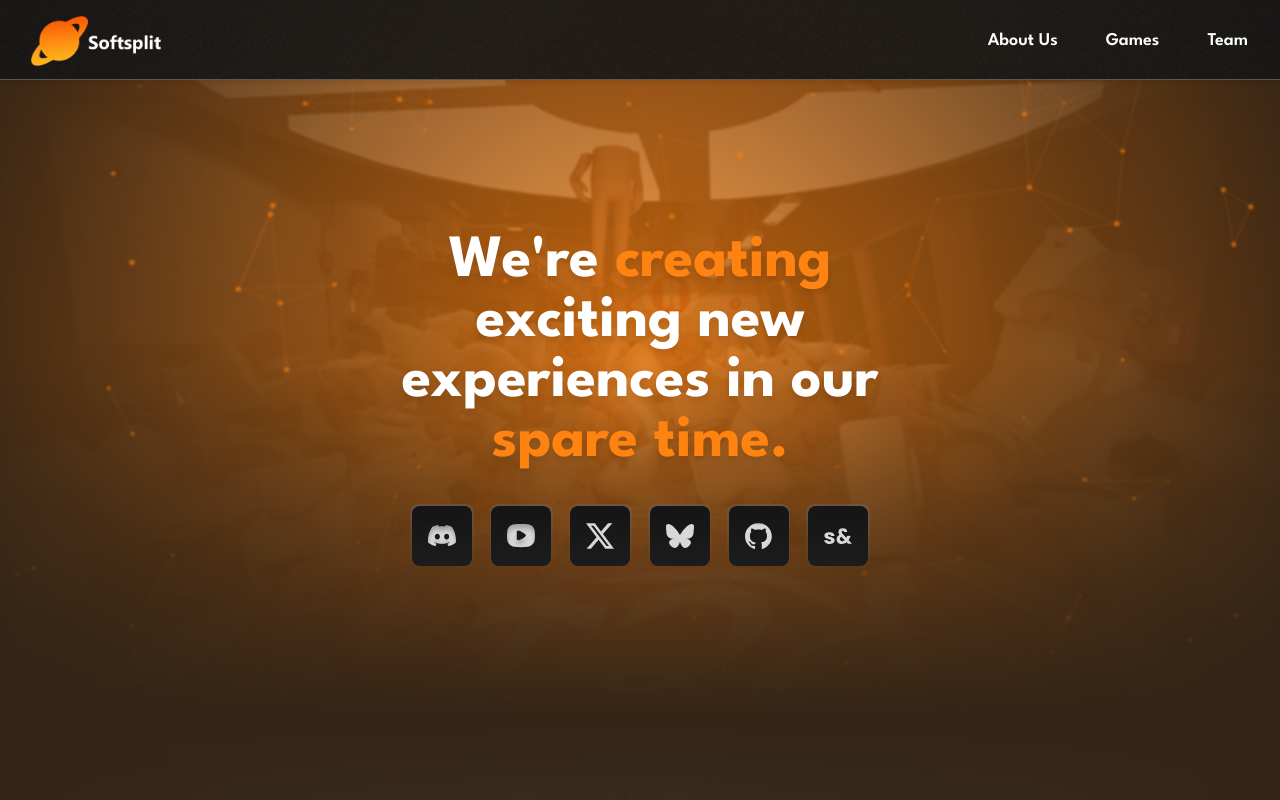
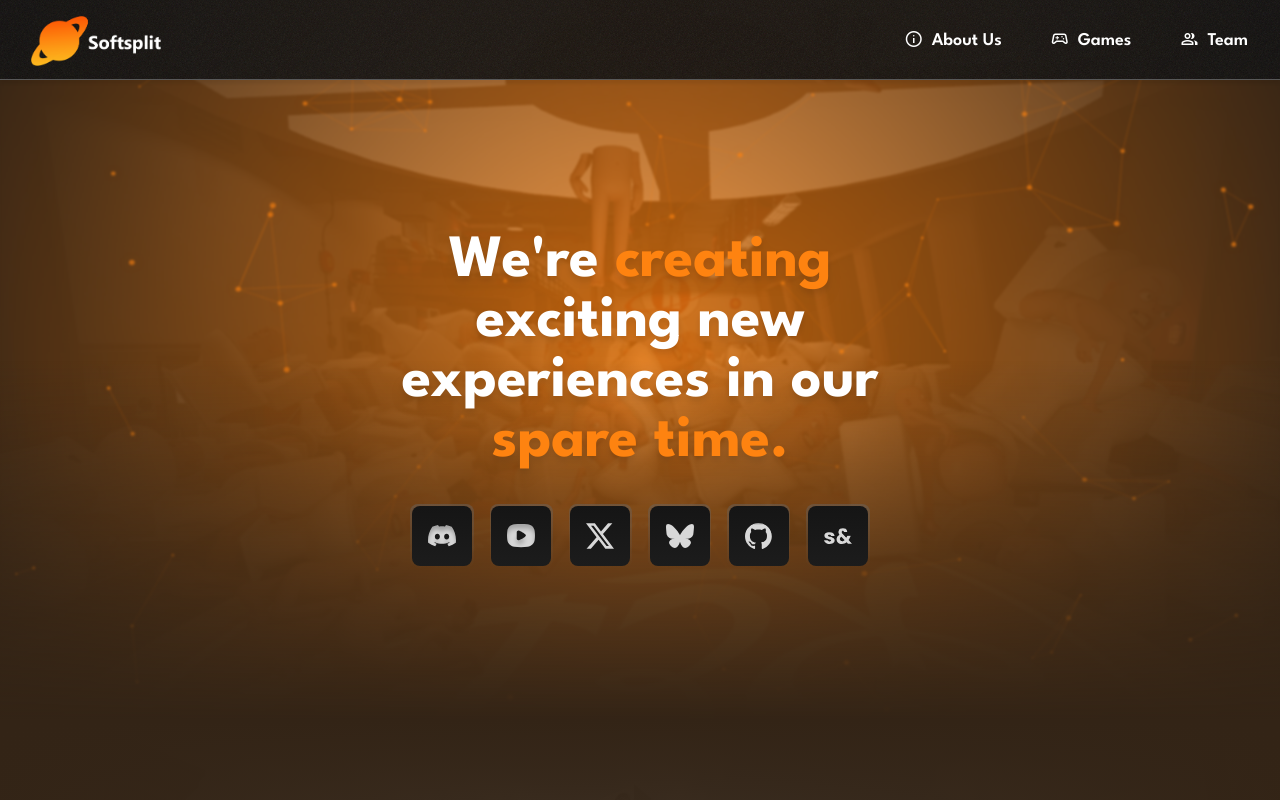
Before and after one commit to Softsplit/softsplit.web, an Angular app: page / in a window 1280 px wide. Shown: the top 800 px of the page. Built offline with nearby package versions, Linux system fonts and the light colour scheme.

Commit message:
Add material symbols

```diff
--- a/src/app/header.component.ts
+++ b/src/app/header.component.ts
@@ -15,13 +15,20 @@ import { isPlatformBrowser } from '@angular/common';
                class="w-[120px] h-[40px] sm:w-[140px] sm:h-[45px] md:w-[160px] md:h-[50px] aspect-auto object-contain"
                alt="Header Logo" />
         </a>
-
         <div class="hidden md:flex space-x-4 z-20">
-          <a href="/#about" class="text-white hover:text-orange-500 transition-colors font-semibold py-2 px-4 text-lg">About Us</a>
-          <a href="/#games" class="text-white hover:text-orange-500 transition-colors font-semibold py-2 px-4 text-lg">Games</a>
-          <a routerLink="/team" class="text-white hover:text-orange-500 transition-colors font-semibold py-2 px-4 text-lg">Team</a>
+          <a href="/#about" class="text-white hover:text-orange-500 transition-colors font-semibold py-2 px-4 text-lg inline-flex items-center gap-2">
+            <span class="material-symbols-outlined text-[20px] translate-y-[-2px]">info</span>
+            About Us
+          </a>
+          <a href="/#games" class="text-white hover:text-orange-500 transition-colors font-semibold py-2 px-4 text-lg inline-flex items-center gap-2">
+            <span class="material-symbols-outlined text-[20px] translate-y-[-2px]">sports_esports</span>
+            Games
+          </a>
+          <a routerLink="/team" class="text-white hover:text-orange-500 transition-colors font-semibold py-2 px-4 text-lg inline-flex items-center gap-2">
+            <span class="material-symbols-outlined text-[20px] translate-y-[-2px]">group</span>
+            Team
+          </a>
         </div>
-
         <button
           class="md:hidden flex flex-col justify-center justify-items-center w-8 h-8 space-y-1.5"
           (click)="toggleMenu()"
@@ -34,7 +41,6 @@ import { isPlatformBrowser } from '@angular/common';
             [ngClass]="{'-rotate-45 -translate-y-2': isMenuOpen()}"></span>
         </button>
       </nav>
-
       <div class="md:hidden fixed inset-0 top-20 transition-all duration-300 ease-in-out z-30"
            [ngClass]="{'opacity-0 pointer-events-none translate-x-full': !isMenuOpen(),
                       'opacity-100 translate-x-0': isMenuOpen()}">
@@ -42,17 +48,20 @@ import { isPlatformBrowser } from '@angular/common';
           <div class="flex flex-col items-center justify-center min-h-full py-4 backdrop-blur-xl">
             <a routerLink="/#about"
                (click)="toggleMenu()"
-                 class="text-4xl text-white hover:text-orange-500 transition-colors font-semibold px-4 py-3 w-full text-center">
+               class="text-4xl text-white hover:text-orange-500 transition-colors font-semibold px-4 py-3 w-full text-center inline-flex items-center justify-center gap-3">
+               <span class="material-symbols-outlined text-[32px] translate-y-[-4px]">info</span>
                About Us
             </a>
             <a routerLink="/#games"
                (click)="toggleMenu()"
-                 class="text-4xl text-white hover:text-orange-500 transition-colors font-semibold px-4 py-3 w-full text-center">
+               class="text-4xl text-white hover:text-orange-500 transition-colors font-semibold px-4 py-3 w-full text-center inline-flex items-center justify-center gap-3">
+               <span class="material-symbols-outlined text-[32px] translate-y-[-4px]">sports_esports</span>
                Games
             </a>
             <a routerLink="/team"
                (click)="toggleMenu()"
-                 class="text-4xl text-white hover:text-orange-500 transition-colors font-semibold px-4 py-3 w-full text-center">
+               class="text-4xl text-white hover:text-orange-500 transition-colors font-semibold px-4 py-3 w-full text-center inline-flex items-center justify-center gap-3">
+               <span class="material-symbols-outlined text-[32px] translate-y-[-4px]">group</span>
                Team
             </a>
           </div>
```
Lines whose indentation alone changed are shown as unchanged.
